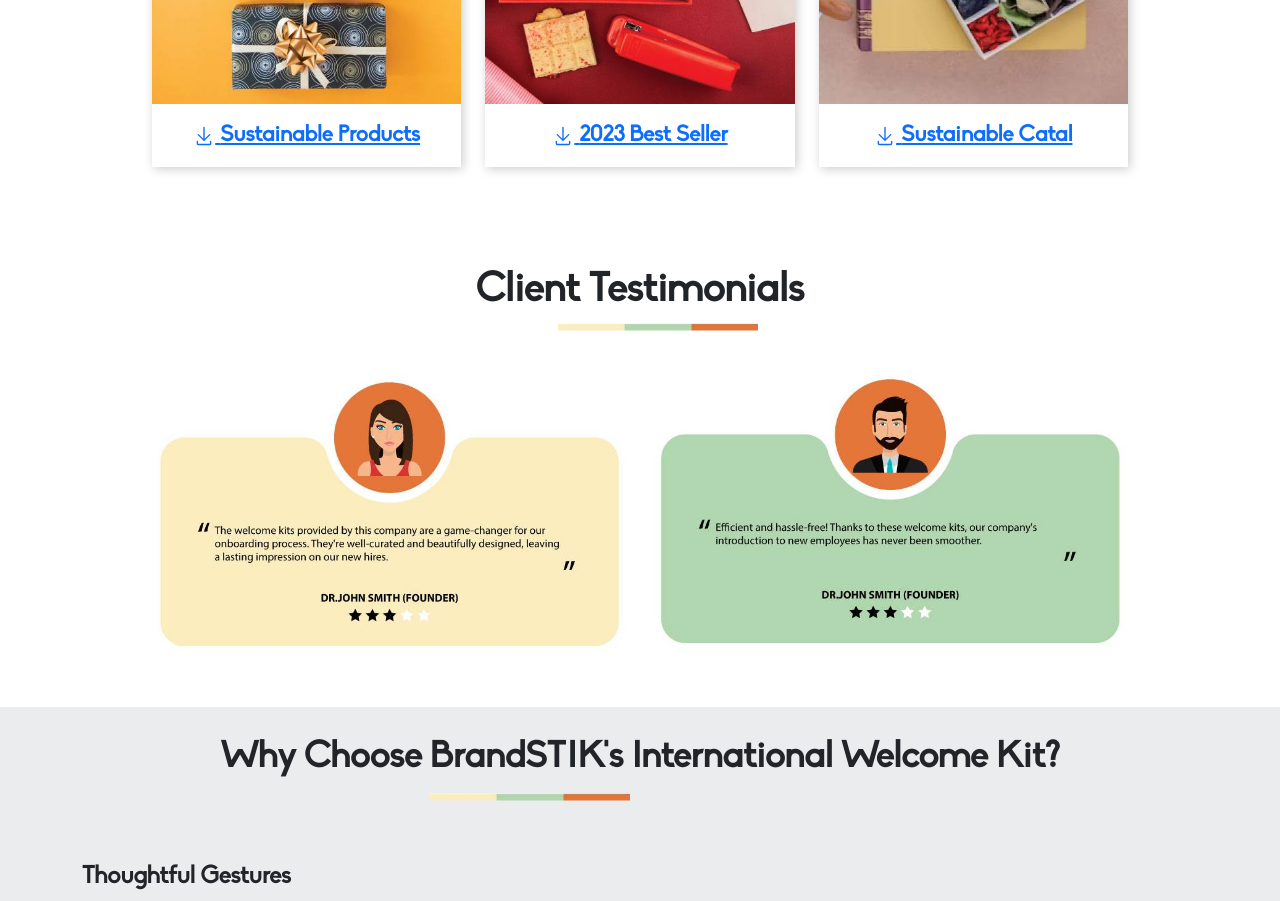
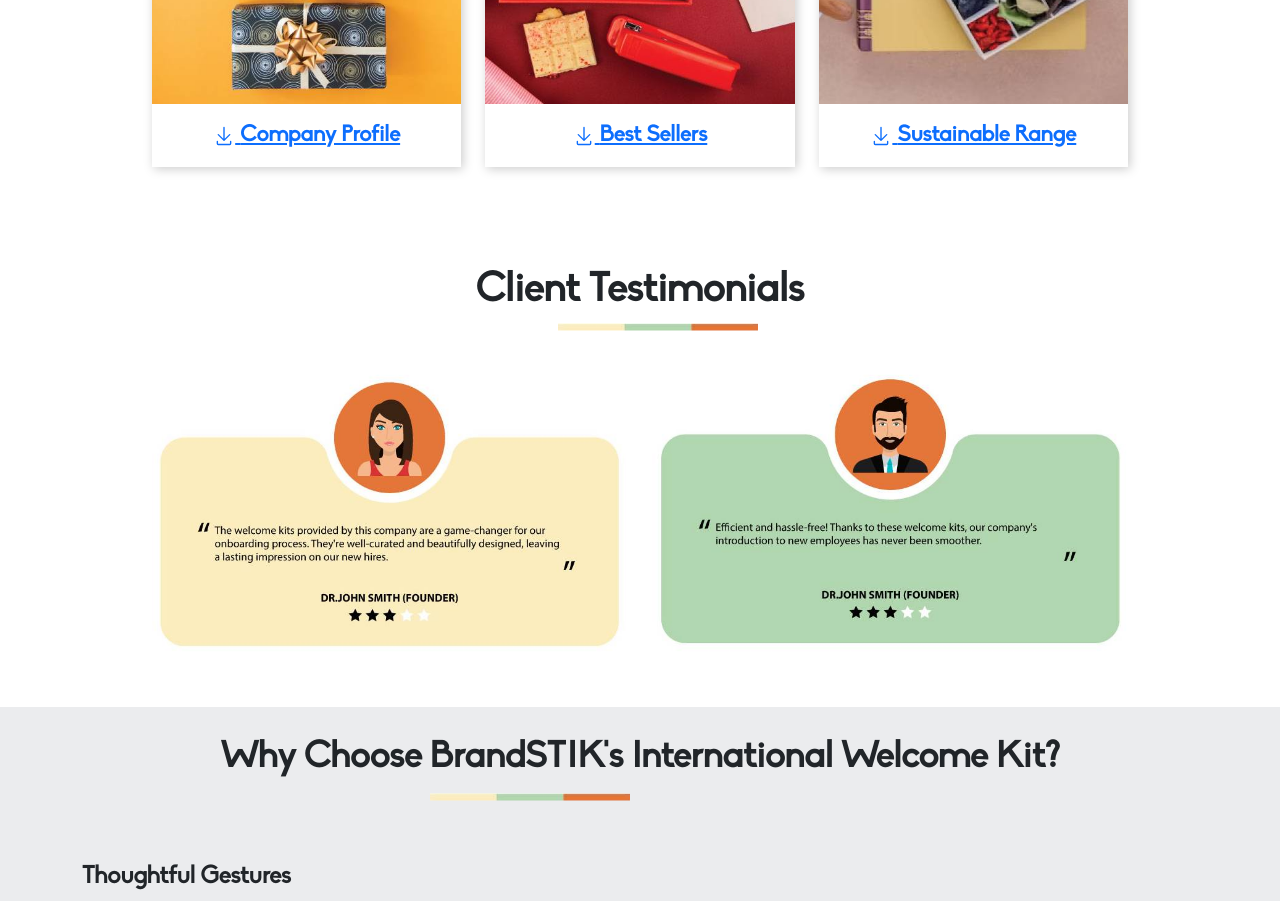
Before and after one commit to surajcreator/brandstik-landing, a React (Create React App) app: page /international-welcome-kit in a window 1280 px wide. Shown: the part 3480-4381 px from the top of the page. Built offline with nearby package versions, Linux system fonts and the light colour scheme.

Commit message:
Welcome kit content update

```diff
--- a/src/components/Catalogue/CatalogueData.js
+++ b/src/components/Catalogue/CatalogueData.js
@@ -1,19 +1,19 @@
 export const catalogueData = [
     {
         id: "pf23",
-        title: "Sustainable Products",
+        title: "Company Profile",
         img: "/catalogue1.jpg",
         downloadLink: "https://www.brandstik.com/catalogue/sustainable-catalogue/10"
     },
     {
         id: "pf24",
-        title: "2023 Best Seller",
+        title: "Best Sellers",
         img: "/catalogue2.jpg",
         downloadLink: "https://www.brandstik.com/catalogue/best-seller-corporate-gifts/13"
     },
     {
         id: "pf25",
-        title: "Sustainable Catal",
+        title: "Sustainable Range",
         img: "/catalogue3.jpg",
         downloadLink: "https://www.brandstik.com/catalogue/sustainable-catalogue/10"
     }
--- a/src/components/Page/EmployeeKit/Client/Client.js
+++ b/src/components/Page/EmployeeKit/Client/Client.js
@@ -40,7 +40,6 @@
                         <h4>{selectedClient?.description}</h4>
                         <p className="mt-4">
                             <a className="c-btn c-btn-active">Welcome Kit</a>
-                            <a className="c-btn ms-3">Employee Kit Kit</a>
                         </p>
                     </div>
                 </div>
--- a/src/pages/WelcomeKit/FeatureData.js
+++ b/src/pages/WelcomeKit/FeatureData.js
@@ -46,22 +46,32 @@
   export const featureOptions = [
     {
       id: "fo23",
-      title: "3000+ Products",
+      title: "3000+ Range",
       className: "c-btn-active"
     },
     {
       id: "fo24",
-      title: "Innovative Kits",
+      title: "Custimization",
       className: "c-btn-success"
     },
     {
       id: "fo25",
-      title: "Global Shipping",
+      title: "Inventry and Warehousing",
       className: "c-btn-bright"
     },
     {
       id: "fo26",
-      title: "Inhouse Printing Facility",
+      title: "Pan India and Global Shipping",
       className: "c-btn-active"
     },
+    {
+      id: "fo23",
+      title: "Sustainable Range",
+      className: "c-btn-active"
+    },
+    {
+      id: "fo24",
+      title: "Super Responsive Team",
+      className: "c-btn-success"
+    }
   ]
--- a/src/pages/WelcomeKit/PreFooterData.js
+++ b/src/pages/WelcomeKit/PreFooterData.js
@@ -2,54 +2,33 @@
   {
     id: "pf13",
     title: "Welcome Kit For New Employees",
-    description:
-      "A student dedicates almost 2 decades of his constructive and creative years to schools and learning. After graduation, the students set out in the practical world, where they take steps that align with their ambitions. The corporate world, or the economic and industrial world, is where students will find employment after graduating from high school or college.",
+    description:"Make a memorable first impression with BrandSTIK's Welcome Kit for New Employees. We understand the importance of providing a warm welcome to your new hires, and our thoughtfully designed kits are tailored to create a lasting impact. From Corporate Welcome Kits to Onboarding Kits for new employees, we have the perfect solution to enhance your onboarding process.",
   },
   {
     id: "pf14",
-    title: "Buy Welcome Kit For New Employees Online",
-    description:
-      "When an intern or a fresher joins an organization after clearing numerous rounds of interviews, he or she becomes part of it. More than a name in his or her CV, the organization, the people, and the culture grow on him or her, and that forms the formative years in the professional world of the new employee.",
+    title: "Benefits of Giving Welcome Kits to New Employees",
+    description:"<p>Giving a new joining kit to new employees goes beyond a simple gesture. It is a powerful tool that fosters a sense of belonging and appreciation within your organization. Here are the key benefits of providing corporate welcome kits</p><p>Seamless Onboarding: Our joining kit for new employees help create a seamless onboarding experience for new employees. By providing them with essential resources and a warm welcome, you set them up for success right from the start.</p><p>Showcasing Company Culture: Employee joining kits are an excellent opportunity to showcase your company's culture. Whether it's through branded merchandise or personalized items, you can instill a sense of pride and connection in your employees.</p><p>Boosting Employee Engagement: When employees feel valued, they become more engaged and motivated. Corporate hampers for employees act as a tangible expression of appreciation, making employees feel seen and recognized.</p>",
   },
   {
     id: "pf15",
-    title: "Types of Gifts in Welcome Kit for New Employees",
-    description:
-      "The journey from school to the office could be intimidating, daunting, and challenging all at once. To make this less overwhelming, organizations often acknowledge the new employees with a 'Welcome Kit'. This new employee joining kit is more than a gift the company shares with the new recruits. It's a warm gesture, and the gifts present in the welcome kit for new employees are further used for constructive and collaborative efforts by the employee that help build both - the organization and the career of the new employee.",
+    title: "What should be in a New Hire Welcome Kit?",
+    description:"<ol> <li>Branded company merchandise, including apparel, accessories, and stationery.</li> <li>A personalized welcome letter or note to express your excitement about their joining.</li> <li>Details on your company's values and brand message.</li> <li>Office welcome kit essentials such as pens, notepads, and desk accessories.</li> <li>Delicious snacks or gourmet treats add a touch of indulgence.</li> <li>Useful tech gadgets or tools that align with your employees' needs.</li> <li>Customized gift hampers India, items that allow you to add a personal touch.</li> </ol>",
   },
   {
     id: "pf16",
-    title: "Best Gifts In A New Employee Joining Kit",
-    description: "",
+    title: "Browse Our Collection of Employee Welcome Kits Online",
+    description: "Discover our extensive collection of Employee Welcome Kits online. From Corporate Hampers for Employees to customized welcome kit boxes, we offer a wide range of options to suit every preference. Our kits are thoughtfully designed to impress and engage your new employees, leaving a lasting impression.",
   },
   {
     id: "pf17",
-    title: "Personalised Pen",
+    title: "Send Employee Welcome Kit With Our Online Delivery Service",
     description:
-      "Personalised pen and diary set ordered online really leaves a mark. One such present that stands out since it is personalised with your name is an engraved pen. These pens can be ordered with bespoke logos and names. Simply enter the name you want to be engraved on the pen, and we'll do the rest, including sending it to the recipient. Anyone and any circumstance can benefit from receiving personalised pen and diary gift sets. You can get a customised pen gift set for your new employees and curate their onboarding kits with a special touch. It makes a wonderful present for employees in their new joinee kit.",
+      "Sending Welcome Kits for New Employees has never been easier. With our reliable online delivery services, you can ensure that your kits reach your new employees promptly, whether they are working remotely or located in different office branches. We take care of the logistics, so you can focus on creating a positive onboarding experience.",
   },
   {
     id: "pf18",
-    title: "Personalised Keychains",
+    title: "Choose BrandSTIK for your Employee Welcome Kits",
     description:
-      "Keychains are a straightforward but distinctive solution for the perfect present to express your feelings. Personalised keychains can be ordered based on the recipient's personality. There are many different kinds of personalised keychains available today, including keychains with custom names, keychains with a glass finish, fabric keychains, and more. Get the most fashionable keychains that are also reasonably priced. Here are a few of the keychain designs we offer:",
-  },
-  {
-    id: "pf19",
-    title: "Personalised Diary",
-    description:
-      "Personalised diary is an ideal gift while designing the onboarding welcome kit for new employees. A personalised diary and pen set not only will be carried by the new employees regularly but also be helpful to them to take key notes and takeaways of the crucial learnings they receive from their superiors on a regular basis. These learnings written in notebook gift sets will help they grow and groom them further making the diary gift set an essential part of welcome kit for new employees online.",
-  },
-  {
-    id: "pf20",
-    title: "Custom Temperature Bottle",
-    description:
-      "A Temperature Bottle is a thermos bottle with a hot/cold display. Customized Temperature bottles can be purchased as a gift for someone whose name is printed on it. New Employees need to be acknowledged and what better way to value their participation in your organization than this smart and cool gift? Simply place an order and provide us the order number along with the name you want printed to use it for yourself or someone else.",
-  },
-  {
-    id: "pf21",
-    title: "Personalised Gift Sets",
-    description:
-      "<p>The greatest possibilities for giving your loved ones meaningful presents with a personal touch that they will cherish forever are those that are personalised. To add a personal touch to the custom gift sets, you may have a phrase or quote printed alongside the image of your loved ones. The individualised presents, which may be personalised with a logo or inscription, are a fantastic alternative for such memorable events. To make your employee gift sets all the more valuable, all of our personalised combos are offered at reasonable costs without compromising on the quality. When they receive such thoughtful gifts that they will cherish forever, their face will shine with happiness.</p><p>The finest approach to give your loved ones something special with a personal touch is with personalised welcome kit for new employees.</p>",
-  },
+      "At BrandSTIK, we specialize in creating exceptional Employee Welcome Kits. Our focus is on providing high-quality products, personalization options, and timely delivery. Let us help you welcome new employees in style and make a lasting impact with our corporate welcome kits.",
+  }
 ];
```
